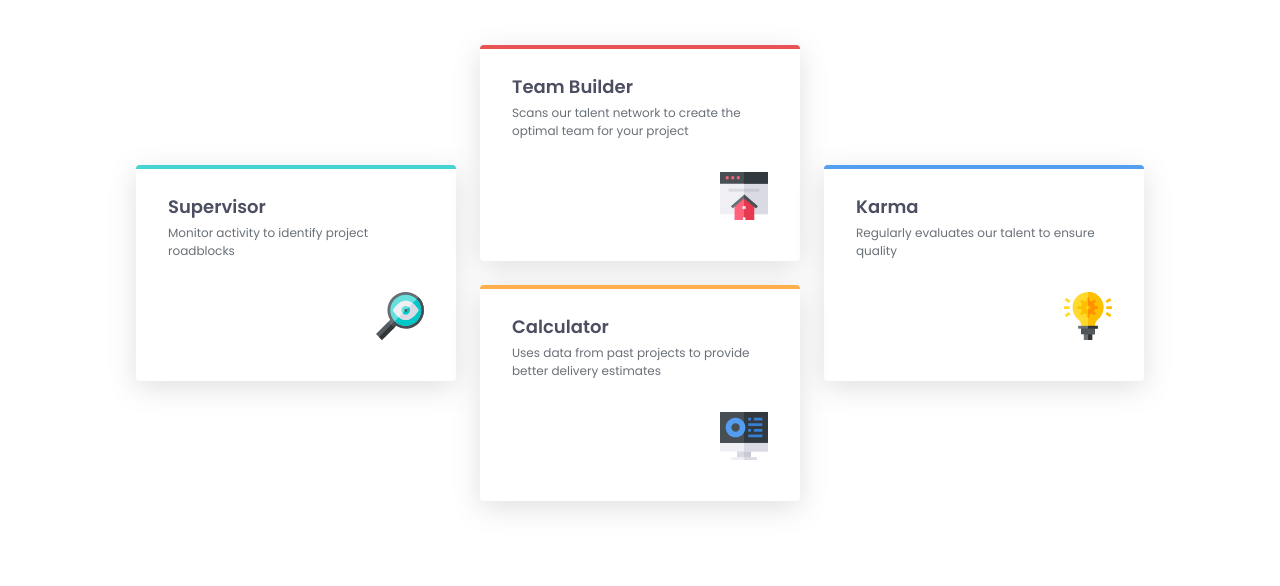
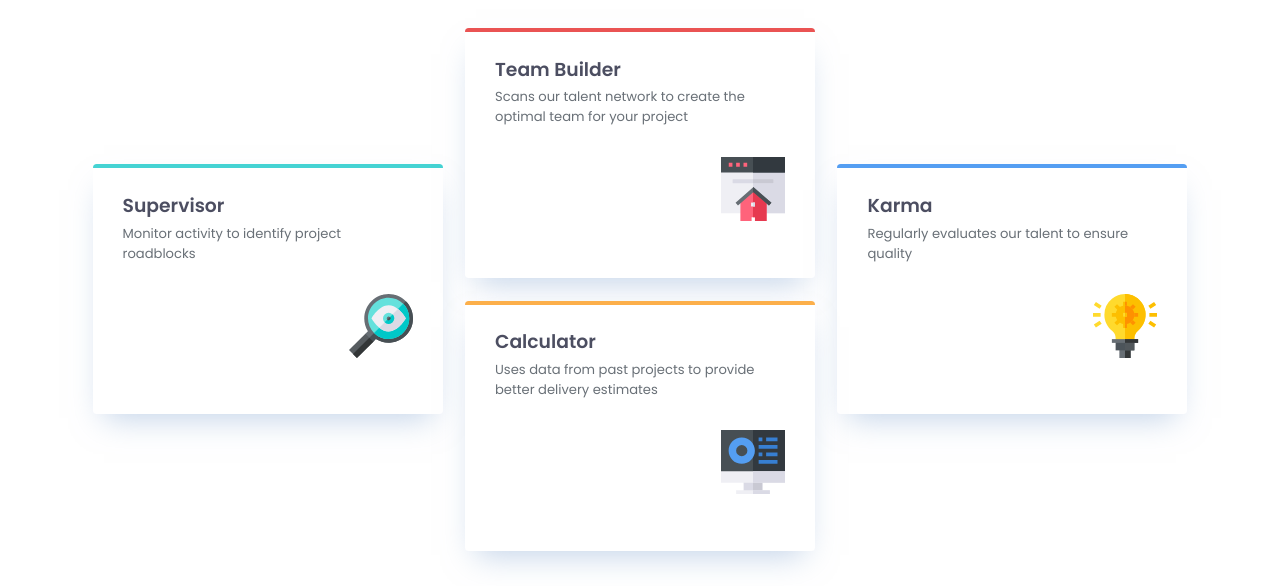
Before and after one commit to kristianusdianata/four-card, a plain HTML site: page index.html in a window 1280 px wide. Shown: the part 214-800 px from the top of the page. Drawn offline with Linux system fonts and the light colour scheme.

Commit message:
updated css

```diff
--- a/style.css
+++ b/style.css
@@ -2,29 +2,29 @@
 
 :root {
   /* Font sizes */
-  --font-size-xs: 0.75rem; /* 12px */
-  --font-size-sm: 0.875rem; /* 14px */
-  --font-size-base: 1rem; /* 16px */
-  --font-size-md: 1.125rem; /* 18px */
-  --font-size-lg: 1.25rem; /* 20px */
-  --font-size-xl: 1.5rem; /* 24px */
-  --font-size-xxl: 2rem; /* 32px */
+  --font-size-xs: 0.75rem;
+  --font-size-sm: 0.875rem;
+  --font-size-base: 1rem;
+  --font-size-md: 1.125rem;
+  --font-size-lg: 1.25rem;
+  --font-size-xl: 1.5rem;
+  --font-size-2xl: 2rem;
+  --font-size-3xl: 2.4rem;
 
   /* Spacing (Padding/Margin) */
-  --spacing-xs: 0.25rem; /* 4px */
-  --spacing-sm: 0.5rem; /* 8px */
-  --spacing-md: 1rem; /* 16px */
-  --spacing-lg: 1.5rem; /* 24px */
-  --spacing-xl: 2rem; /* 32px */
-  --spacing-xxl: 3rem; /* 48px */
+  --spacing-xs: 0.25rem;
+  --spacing-sm: 0.5rem;
+  --spacing-md: 1rem;
+  --spacing-lg: 1.5rem;
+  --spacing-xl: 2rem;
+  --spacing-xxl: 3rem;
 
   /* Border radius */
-  --radius-xs: 0.125rem; /* 2px */
-  --radius-sm: 0.25rem; /* 4px */
-  --radius-md: 0.5rem; /* 8px */
-  --radius-lg: 1rem; /* 16px */
-  --radius-xl: 1.5rem; /* 24px */
-  --radius-full: 50%; /* rounded full */
+  --radius-xs: 0.125rem;
+  --radius-sm: 0.25rem;
+  --radius-md: 0.5rem;
+  --radius-lg: 1rem;
+  --radius-xl: 1.5rem;
 
   /* color */
   --red: hsl(0, 78%, 62%);
@@ -78,7 +78,7 @@
 }
 
 html {
-  font-size: 16px;
+  font-size: 15px;
 }
 
 body {
@@ -108,19 +108,19 @@ header {
   display: flex;
   justify-content: center;
   flex-direction: column;
-  max-inline-size: 34em;
+  max-inline-size: 36rem;
 }
 
 header h1 {
   display: flex;
   flex-direction: column;
-  font-size: var(--font-size-xl);
+  font-size: var(--font-size-3xl);
   line-height: 1.4;
 }
 
 header p {
   margin-block-start: var(--spacing-md);
-  font-size: var(--font-size-sm);
+  font-size: var(--font-size-base);
 }
 
 main {
@@ -132,32 +132,27 @@ main {
 
 main .card {
   background-color: var(--white);
-  box-shadow: rgba(100, 100, 111, 0.2) 0px 7px 29px 0px;
+  box-shadow: 0 15px 30px -11px rgba(131, 166, 210, 50%);
   border-radius: var(--radius-sm);
-  min-block-size: 13.5rem;
-  max-inline-size: 20rem;
+  min-block-size: 16.667rem;
+  max-inline-size: 23.333rem;
   padding-inline: var(--spacing-xl);
   padding-block: var(--spacing-lg);
 }
 
 main .card h2 {
-  font-size: var(--font-size-md);
+  font-size: var(--font-size-lg);
   margin-block-end: var(--spacing-xs);
 }
 
 main .card p {
-  font-size: var(--font-size-xs);
+  font-size: var(--font-size-sm);
   margin-block-end: var(--spacing-xl);
 }
 
 main .card .img-container {
   display: flex;
   justify-content: end;
-}
-
-main .card .img-container img {
-  inline-size: 3rem;
-  block-size: 3rem;
 }
 
 #card-1 {
@@ -225,10 +220,18 @@ main .card .img-container img {
     max-inline-size: 600px;
   }
 
+  header h1 {
+    font-size: var(--font-size-xl);
+  }
+
   main {
     display: flex;
     flex-direction: column;
     inline-size: 100%;
     align-items: center;
   }
+
+  main .card {
+    max-inline-size: 21rem;
+  }
 }
```
